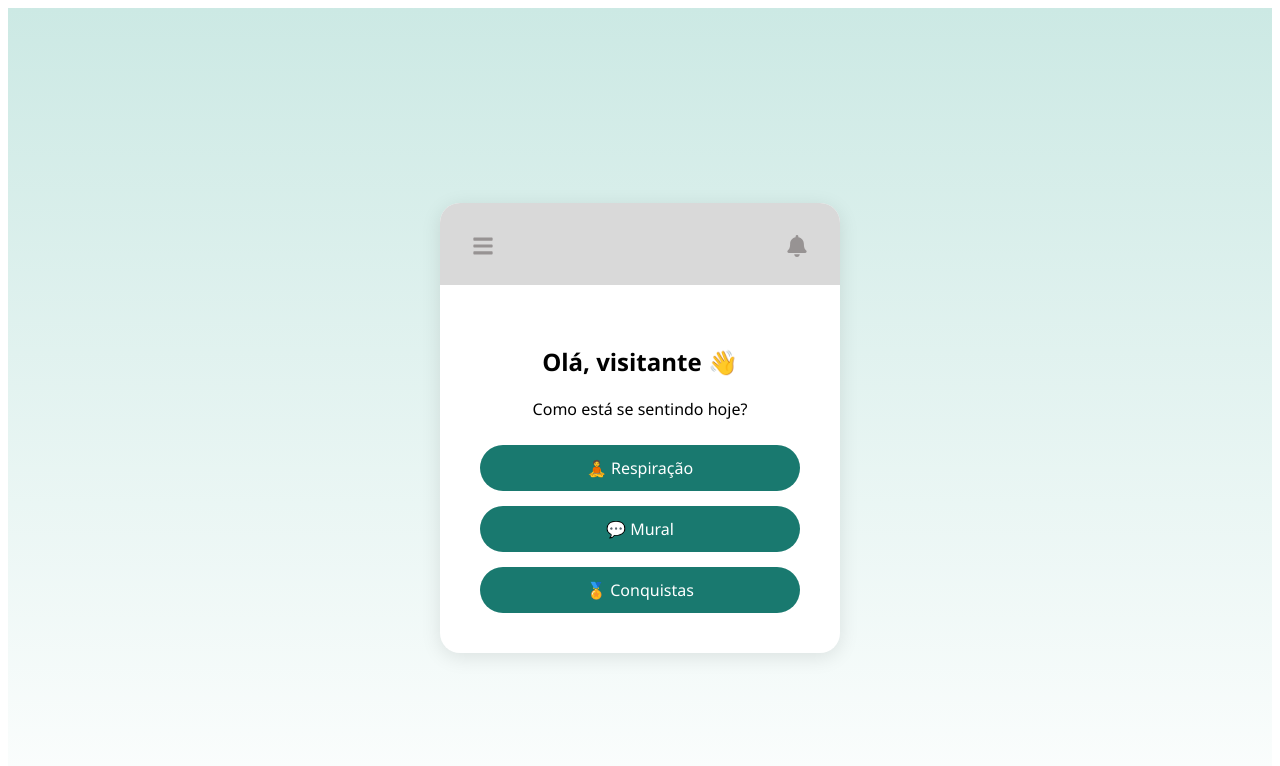
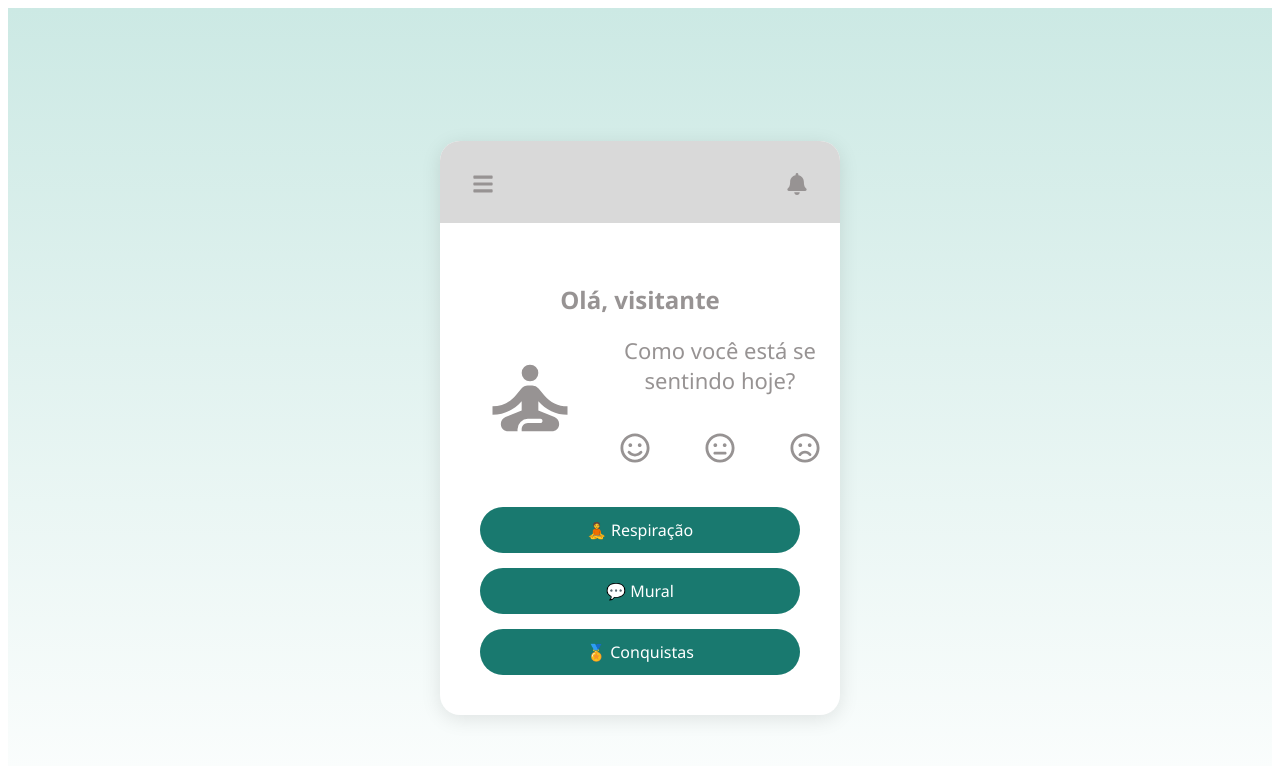
Before and after one commit to nathanriccelle/bem-estar-estudantes, a React (Create React App) app: page /home in a window 1280 px wide. Shown: the top 766 px of the page. Built offline with nearby package versions, Linux system fonts and the light colour scheme.

Commit message:
Ajuste na tela Home

```diff
--- a/src/components/Home.css
+++ b/src/components/Home.css
@@ -12,6 +12,42 @@
   padding: 40px;
 }
 
+.saudacao-conteudo {
+  display: flex;         /* ATIVA O FLEXBOX */
+  align-items: center; /* Alinha verticalmente */
+  gap: 20px;           /* Cria um espaço entre a ilustração e o texto */
+}
+
+.saudacao-ilustracao {
+  font-size: 100px; /* Tamanho GRANDE para o ícone */
+  color: var(--cor-texto);
+}
+
+.saudacao-pergunta p {
+  font-size: 22px;
+  color: var(--cor-texto);
+  margin-top: 0;
+  margin-bottom: 16px;
+  font-weight: 500;
+}
+
+.saudacao-icones-humor {
+  display: flex; /* Alinha os ícones horizontalmente */
+  gap: 15px;     /* Espaço entre os ícones */
+}
+
+.saudacao-botao-humor {
+  background: none;
+  border: none;
+  cursor: pointer;
+  font-size: 30px; /* Tamanho dos ícones de humor */
+  color: var(--cor-texto);
+}
+
+.saudacao-botao-humor:hover {
+  opacity: 0.7;
+}
+
 .home-box {
   background: #fff;
   border-radius: 20px;
@@ -19,6 +55,10 @@
   box-shadow: 0 4px 20px rgba(0,0,0,0.1);
   max-width: 400px;
   width: 100%;
+}
+
+.home-box h1 {
+  color: var(--cor-texto);
 }
 
 .menu {
--- a/src/components/Home.js
+++ b/src/components/Home.js
@@ -1,6 +1,8 @@
 import React, { useContext } from "react";
 import { Link } from "react-router-dom";
 import { UserContext } from "../context/UserContext";
+import { MdSelfImprovement } from 'react-icons/md';
+import { FaRegSmile, FaRegMeh, FaRegFrown } from 'react-icons/fa';
 import "./Home.css";
 import Header from "./header";
 
@@ -12,8 +14,24 @@ export default function Home() {
       <section className="home-box">
         <Header/>
         <div className="conteudo">
-        <h1>Olá, {username || "visitante"} 👋</h1>
-        <p>Como está se sentindo hoje?</p>
+        <h1>Olá, {username || "visitante"}</h1>
+        <div className="saudacao-conteudo">
+
+        <div className="saudacao-ilustracao">
+          <MdSelfImprovement />
+        </div>
+
+        <div className="saudacao-pergunta">
+          <p>Como você está se sentindo hoje?</p>
+
+          <div className="saudacao-icones-humor">
+            <button className="saudacao-botao-humor"><FaRegSmile /></button>
+            <button className="saudacao-botao-humor"><FaRegMeh /></button>
+            <button className="saudacao-botao-humor"><FaRegFrown /></button>
+          </div>
+        </div>
+
+      </div>
 
         <nav className="menu">
           <Link to="/respiracao" className="menu-item">🧘 Respiração</Link>
```
